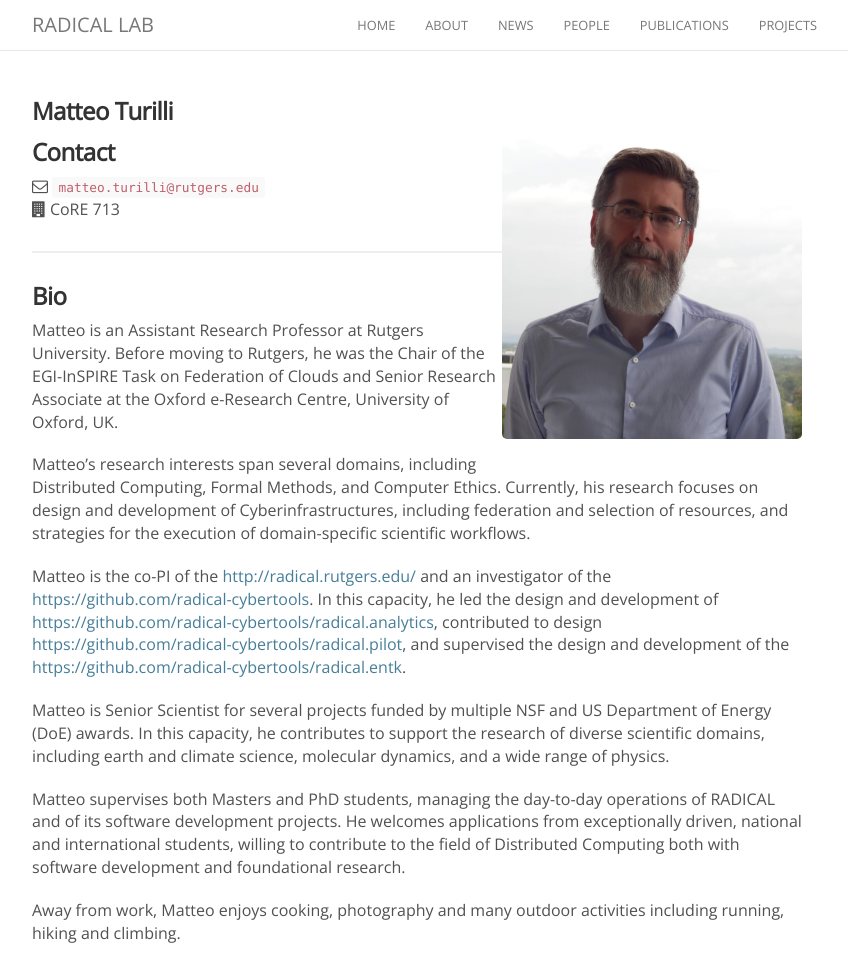
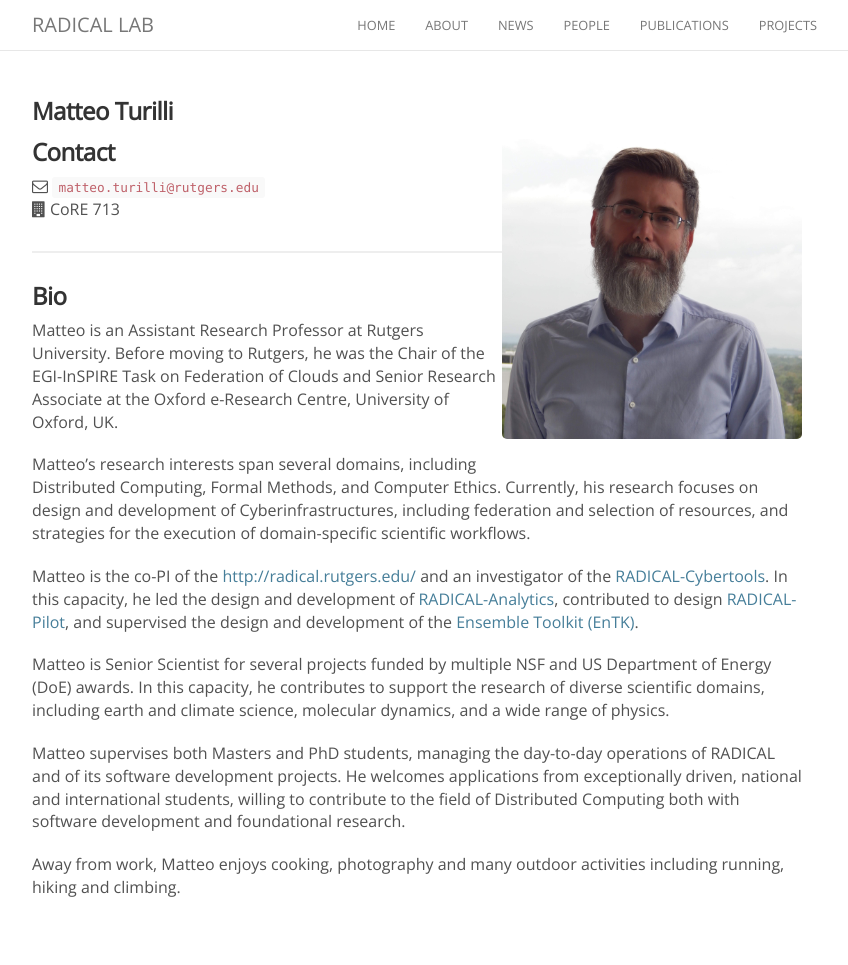
Before and after one commit to seymaguleryuz/radical-group.github.io, a Jekyll site: the page built from _people/matteo_turilli.md, in a window 1280 px wide and 965 px high. Shown: the whole window, without its empty margins (223-1071 px from the left). Built offline with Jekyll 4.4.1, drawn with Linux system fonts in a browser that asks for light colours; nearby versions of some CDN libraries; some of the changed lines change nothing that is shown.

Commit message:
Fix links (md links do not work)

```diff
--- a/_people/matteo_turilli.md
+++ b/_people/matteo_turilli.md
@@ -29,14 +29,15 @@ domain-specific scientific workflows.
 
 Matteo is the co-PI of the [http://radical.rutgers.edu/](Research in Advanced
 Distributed Cyberinfrastructure and Applications Laboratory (RADICAL)) and an
-investigator of the
-[https://github.com/radical-cybertools](RADICAL-Cybertools). In this capacity,
-he led the design and development of
-[https://github.com/radical-cybertools/radical.analytics](RADICAL-Analytics),
-contributed to design
-[https://github.com/radical-cybertools/radical.pilot](RADICAL-Pilot), and
-supervised the design and development of the
-[https://github.com/radical-cybertools/radical.entk](Ensemble Toolkit (EnTK)).
+investigator of the <a
+href="https://github.com/radical-cybertools">RADICAL-Cybertools</a>. In this
+capacity, he led the design and development of <a
+href="https://github.com/radical-cybertools/radical.analytics">RADICAL-Analytics</a>,
+contributed to design <a
+href="https://github.com/radical-cybertools/radical.pilot">RADICAL-Pilot</a>,
+and supervised the design and development of the <a
+href="https://github.com/radical-cybertools/radical.entk">Ensemble Toolkit
+(EnTK)</a>.
 
 Matteo is Senior Scientist for several projects funded by multiple NSF and US
 Department of Energy (DoE) awards. In this capacity, he contributes to support
```
